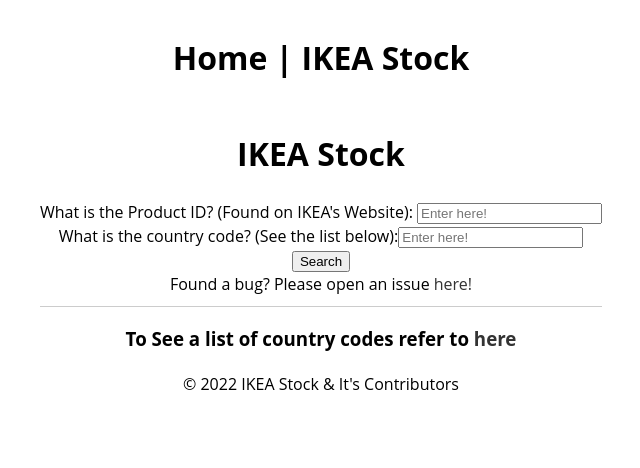
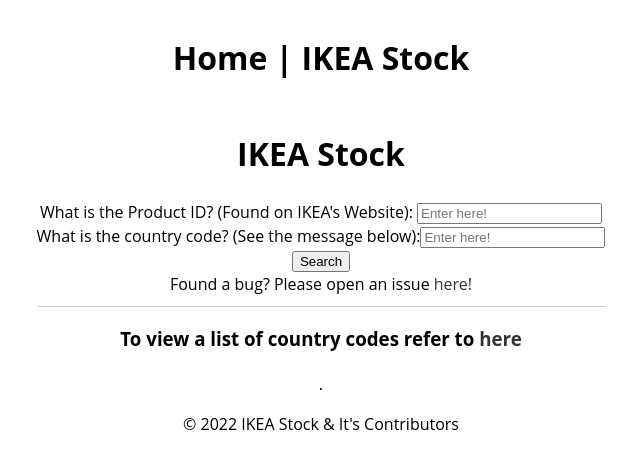
Before and after one commit to IkeaStock/website, a Next.js app: page / in a window 1280 px wide. Shown: the top 468 px of the page, without its empty margins (319-959 px from the left). Built offline with nearby package versions, Linux system fonts and the light colour scheme.

Commit message:
Update index.tsx

```diff
--- a/pages/index.tsx
+++ b/pages/index.tsx
@@ -15,7 +15,7 @@
       <label htmlFor="product">What is the Product ID? (Found on IKEA's Website): </label>
       <input id="product" type="text" placeholder="Enter here!" width="auto"/>
       <br />
-      <label htmlFor="country">What is the country code? (See the list below):</label>
+      <label htmlFor="country">What is the country code? (See the message below):</label>
       <input id="country" type="text" placeholder="Enter here!" width="auto"/>
       <br />
       <button type="submit">Search</button>
@@ -23,7 +23,7 @@
     Found a bug? Please open an issue <a href="https://github.com/IKEAStock/website/issues">here!</a>
     </>
     )}>
-      <h3>To See a list of country codes refer to <a href="https://github.com/IKEAStock/documentation/blob/main/countrycodes.md">here</a></h3>
+      <h3>To view a list of country codes refer to <a href="https://github.com/IKEAStock/documentation/blob/main/countrycodes.md">here</a></h3>.
     </Layout>
   )
 }
```
